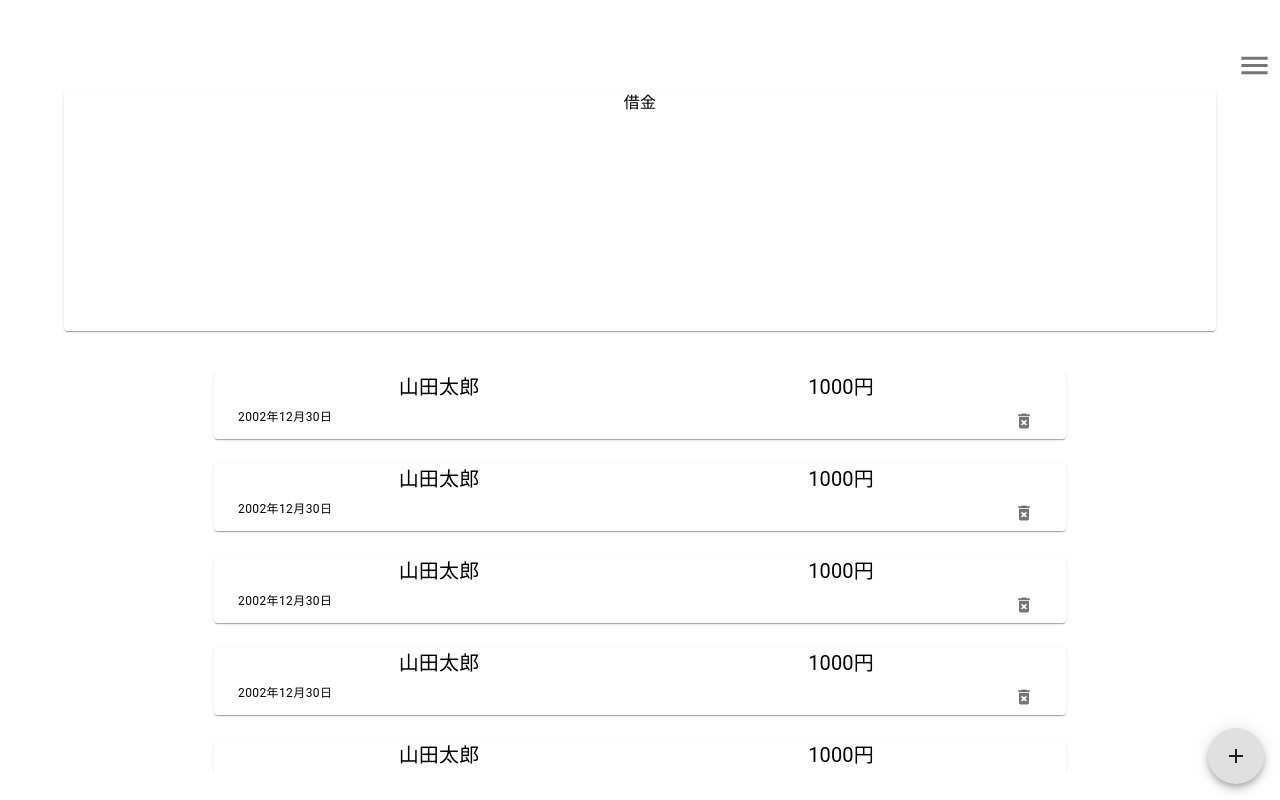
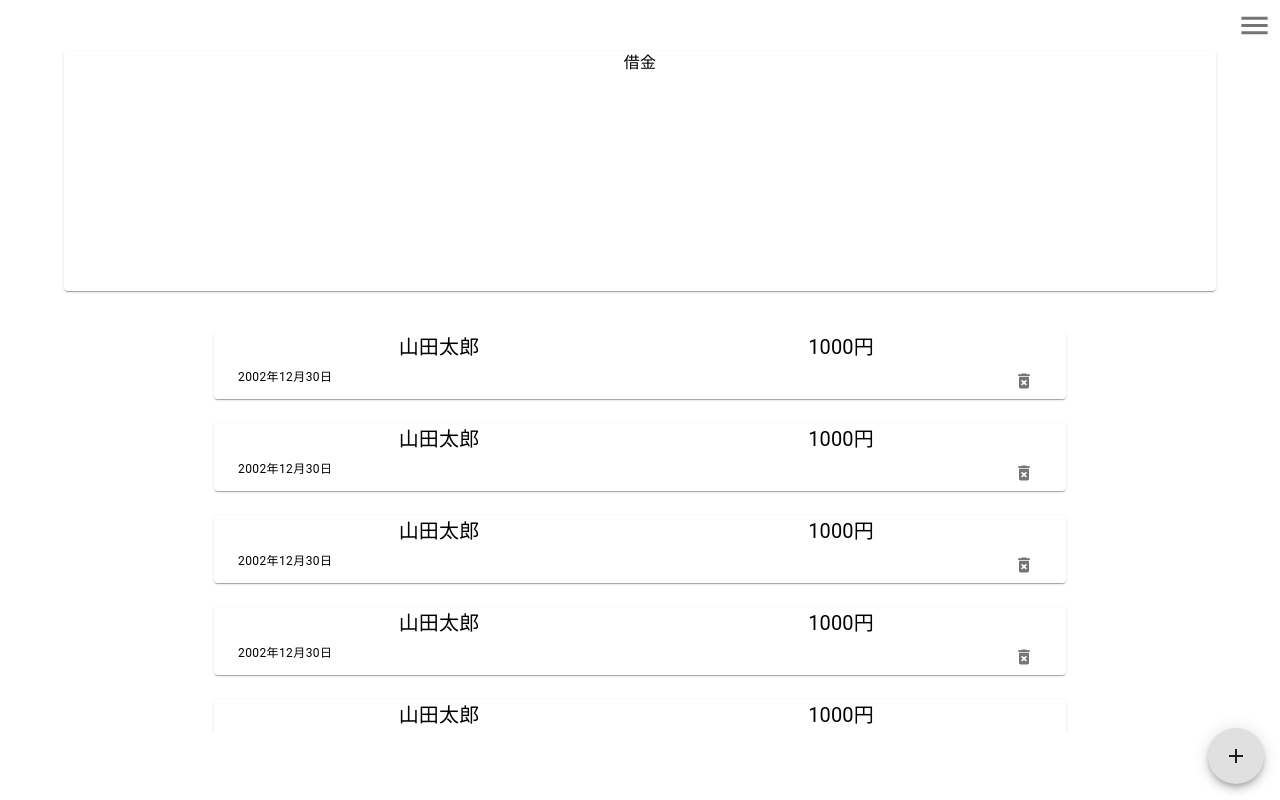
Before and after one commit to kinakomoch7/duplo, a React (Vite) app: page / in a window 1280 px wide. Built offline with nearby package versions, Linux system fonts and the light colour scheme; no server answers.

Commit message:
[fix]上部のスペース削除

```diff
--- a/src/main.tsx
+++ b/src/main.tsx
@@ -9,13 +9,11 @@ import { Menu } from './Pages/Menu/Menu';
 import { HOME_PATH, MENU_PATH, REGISTER_PATH } from './constants/path';
 // import { Footer } from './common/Footer/Footer';
 import { WHITE } from './common/style';
-import { NBox } from './common/NBox';
 
 ReactDOM.createRoot(document.getElementById('root')!).render(
   <React.StrictMode>
     <BrowserRouter>
       <div style={{backgroundColor:WHITE, height:'100vh'}}>
-        <NBox style={{ width:'100vw', height:'5vh' }} />
         <div style={{ height: '95vh' }}>
           <Routes >
             <Route path={HOME_PATH} element={ <Home /> } />
```
